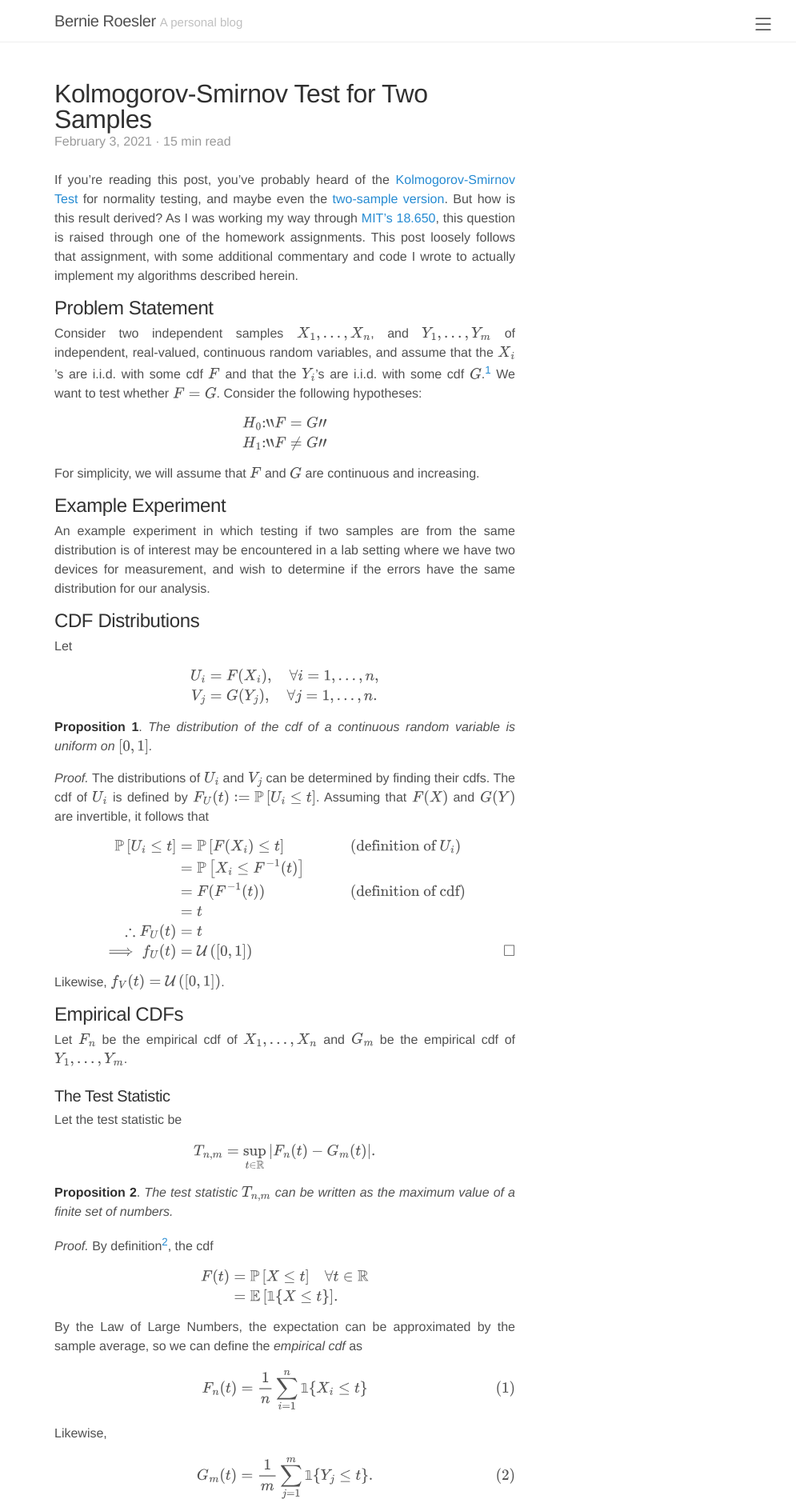
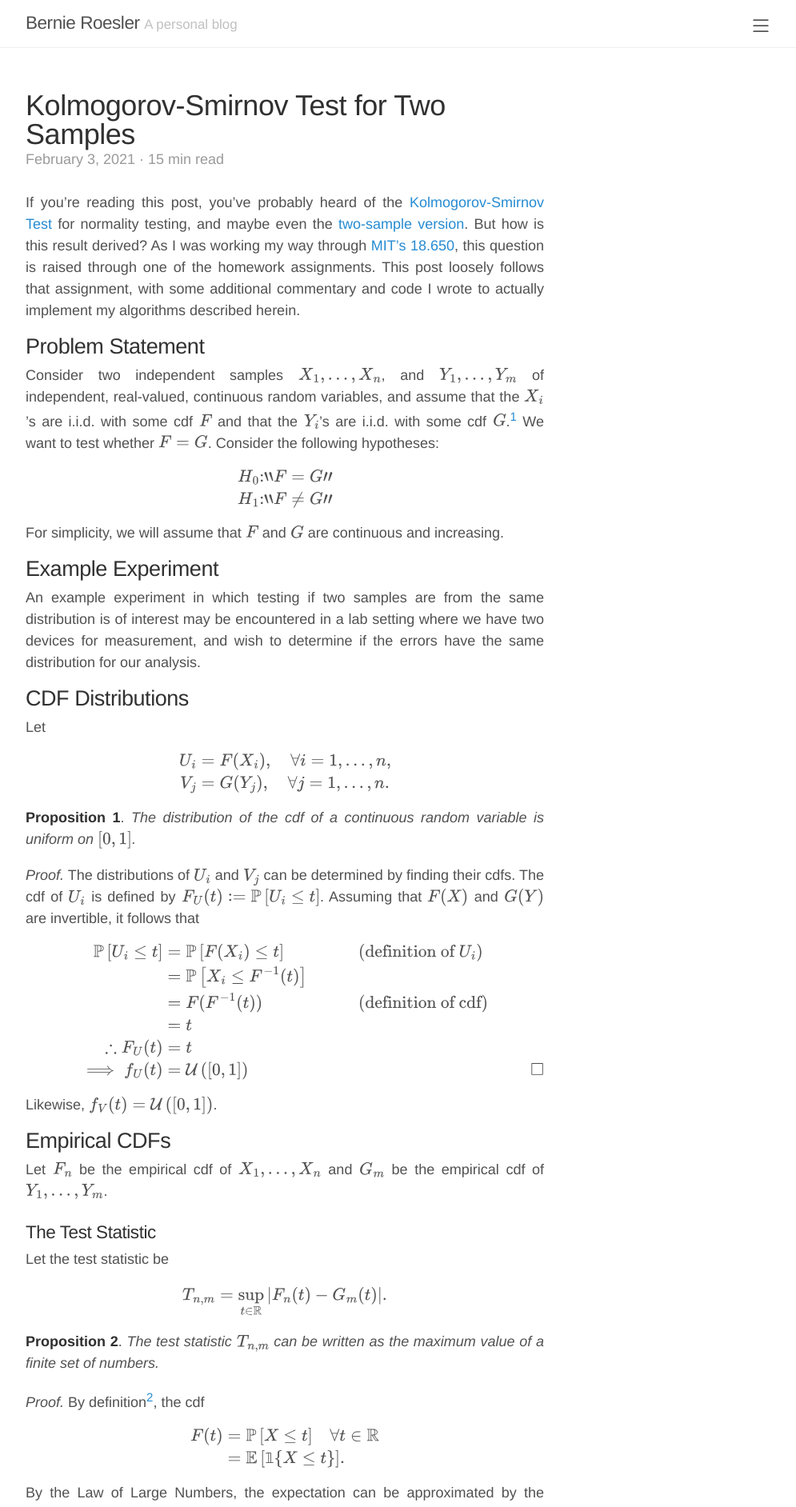
Before and after one commit to broesler/broesler.github.io, a Jekyll site: the page built from _posts/2021-02-03-ks2samp.md, in a window 1280 px wide. Shown: the top 1884 px of the page at 80% size, without its empty margins (284-1279 px from the left). Built offline with Jekyll 4.4.1, drawn with Linux system fonts in a browser that asks for light colours; nearby versions of some CDN libraries.

Commit message:
Remove scrollbars.

```diff
--- a/assets/css/base.css
+++ b/assets/css/base.css
@@ -31,14 +31,12 @@
 html {
   /* font-family: "PT Serif", Georgia, "Times New Roman", serif; */
   font-family: "Helvetica Neue", Helvetica, Arial, sans-serif;
-  /* font-size: 16px; */
-  font-size: 12px;
+  font-size: 14px;
   line-height: 1.5;
 }
 @media (min-width: 38em) {
   html {
-    /* font-size: 20px; */
-    font-size: 16px;
+    font-size: 18px;
   }
 }
 
@@ -163,6 +161,9 @@
   line-height: 1.4;
   white-space: pre;
   overflow-x: scroll;
+  /* hide scrollbar */
+  -ms-overflow-style: none;  /* IE and Edge */
+  scrollbar-width: none;     /* Firefox */
   background-color: #f9f9f9;
 }
 pre code {  /* block code */
@@ -170,6 +171,11 @@
   font-size: 100%;
   color: inherit;
   background-color: transparent;
+}
+
+/* Hide scrollbar for Chrome, Safari and Opera */
+pre::-webkit-scrollbar {
+  display: none;
 }
 
 /* Pygments via Jekyll */
--- a/assets/css/layout.css
+++ b/assets/css/layout.css
@@ -501,6 +501,14 @@
   background-color: #f9f9f9;
   width: 100%;
   overflow-x: scroll;
+  /* hide scrollbar */
+  -ms-overflow-style: none;  /* IE and Edge */
+  scrollbar-width: none;     /* Firefox */
+}
+
+/* Hide scrollbar for Chrome, Safari and Opera */
+.algorithm::-webkit-scrollbar {
+  display: none;
 }
 
 .algorithmic p {
@@ -511,7 +519,6 @@
   font-size: 90%;
   color: inherit;
   background-color: transparent;
-  overflow-x: scroll;
 }
 
 .alg_caption_div {
```
